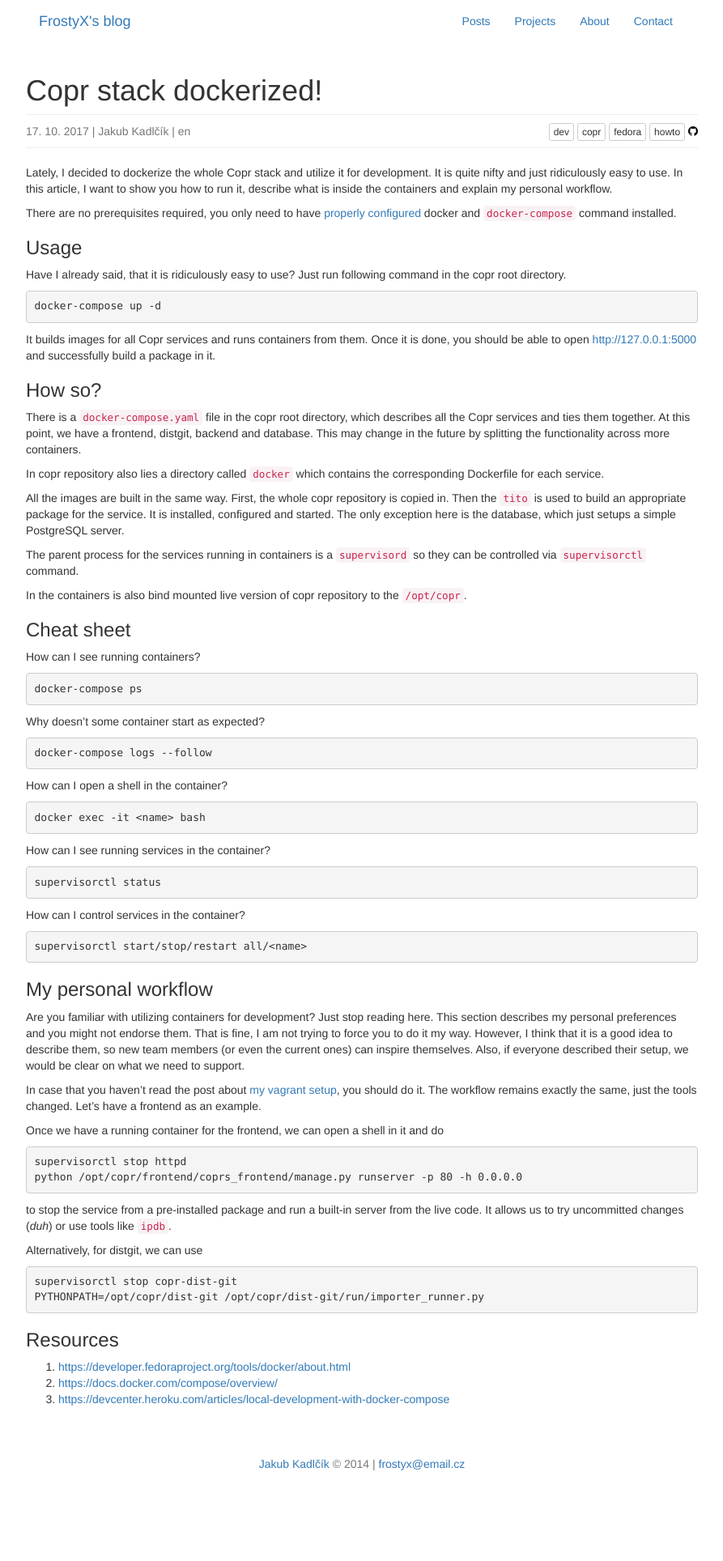
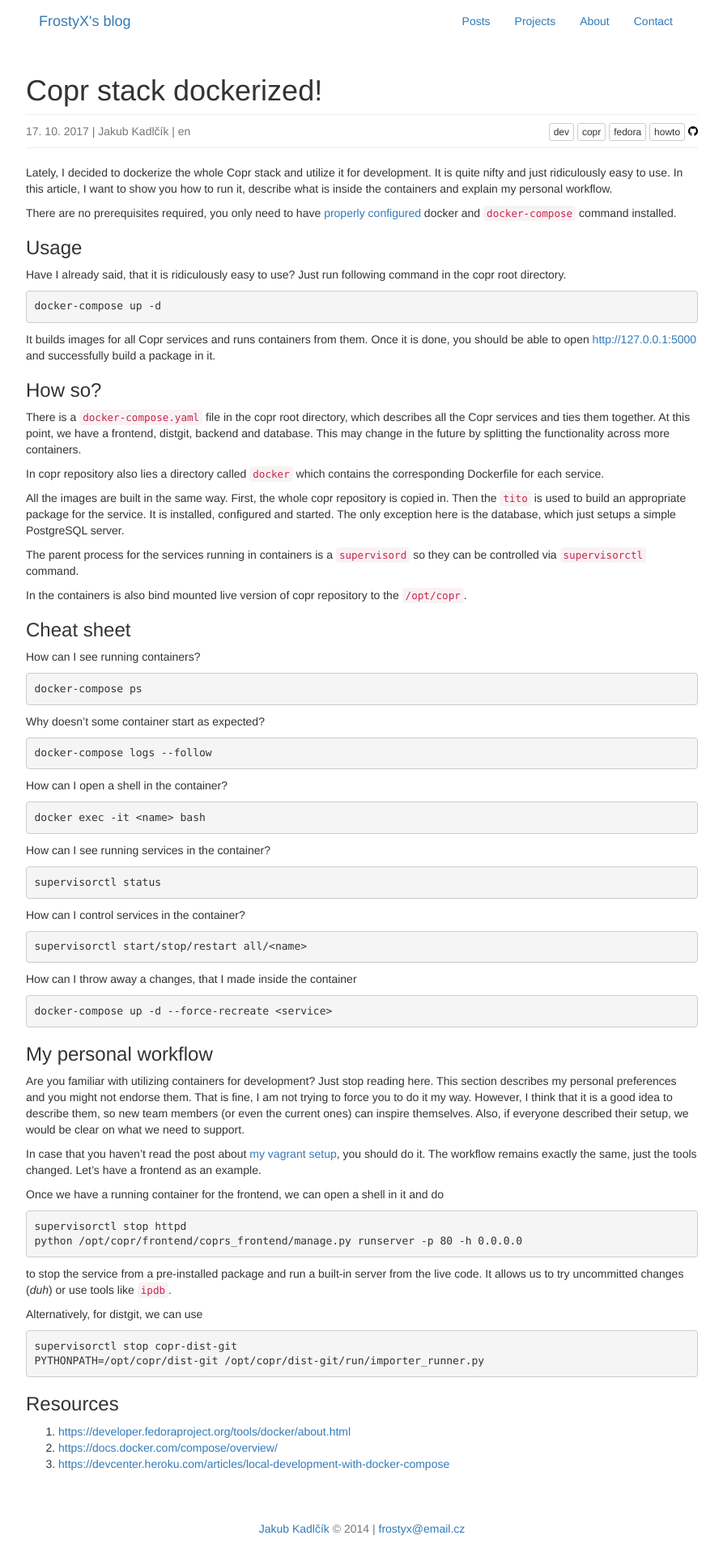
Before and after one commit to FrostyX/frostyx.github.io, a Jekyll site: the page built from _posts/2017-10-17-copr-stack-dockerized.md, in a window 1280 px wide. Shown: the whole page at 81% size, without its empty margins (193-1086 px from the left). Built offline with Jekyll 4.4.1, drawn with Linux system fonts in a browser that asks for light colours; nearby versions of some CDN libraries; comment, search, counter and statistics services are not loaded; before the commit the page ends 1848 px from its top, so only the background shows below that.

Commit message:
Add note about recreating the container

```diff
--- a/_posts/2017-10-17-copr-stack-dockerized.md
+++ b/_posts/2017-10-17-copr-stack-dockerized.md
@@ -54,6 +54,10 @@
 
     supervisorctl start/stop/restart all/<name>
 
+How can I throw away a changes, that I made inside the container
+
+    docker-compose up -d --force-recreate <service>
+
 
 ### My personal workflow
 
```
